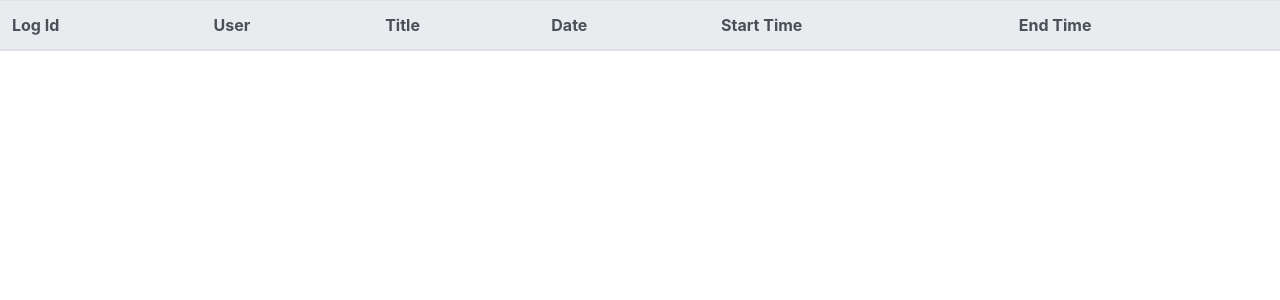
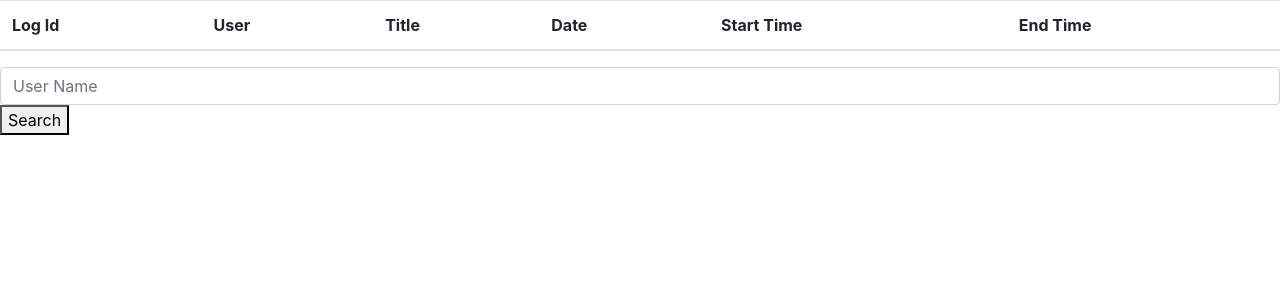
Before and after one commit to bleepster/timelog, a Django app: page /user-logs/ in a window 1280 px wide. Shown: the top 300 px of the page. Run offline with Django 3.2, Linux system fonts and the light colour scheme; lists and menus that the app fills with data are empty; some libraries are stand-ins or nearby versions.

Commit message:
search by username implementation

```diff
--- a/userlog/forms.py
+++ b/userlog/forms.py
@@ -21,7 +21,14 @@ class UserLogTimeInput(TimeInput):
 class UserTimeLogForm(ModelForm):
     class Meta:
         model = UserTimeLog
-        fields = ("username", "title", "description", "date", "start_time", "end_time")
+        fields = (
+            "username",
+            "title",
+            "description",
+            "date",
+            "start_time",
+            "end_time",
+        )
         widgets = {
             "username": EmailInput(
                 attrs={"class": "form-control", "placeholder": "User Name"}
@@ -38,3 +45,14 @@ class UserTimeLogForm(ModelForm):
                 attrs={"class": "form-control form-control-sm"}
             ),
         }
+
+
+class SearchTimeLogForm(ModelForm):
+    class Meta:
+        model = UserTimeLog
+        fields = ("username",)
+        widgets = {
+            "username": EmailInput(
+                attrs={"class": "form-control", "placeholder": "User Name"}
+            ),
+        }
--- a/userlog/templates/table_view.html
+++ b/userlog/templates/table_view.html
@@ -2,7 +2,7 @@
 {% block content %}
 <div class="contrainer">
     <table class="table table-hover">
-        <thead class="thead-light">
+        <thead class="thread-light">
             <tr>
                 <th scope="col">Log Id</th>
                 <th scope="col">User</th>
@@ -25,5 +25,20 @@
             {% endfor %}
         </tbody>
     </table>
+    <form action="search" method="get">
+        {% csrf_token %}
+
+        {{ form.non_field_errors }}
+
+        {% for hidden_field in form.hidden_fields %}
+        {{ hidden_field.errors }}
+        {{ hidden_field }}
+        {% endfor %}
+
+        <div>
+            {{ form.username }}
+        </div>
+        <button type="submit">Search</button>
+    </form>
 </div>
 {% endblock content %}
--- a/userlog/urls.py
+++ b/userlog/urls.py
@@ -1,9 +1,10 @@
 from django.urls import path
 
-from .views import userlog, create
+from .views import userlog, create, search
 
 urlpatterns = [
     path("", userlog, name="userlog"),
     path("<int:log_id>", userlog, name="userlog"),
+    path("search", search, name="search"),
     path("create", create, name="create"),
 ]
--- a/userlog/views.py
+++ b/userlog/views.py
@@ -2,14 +2,15 @@ from django.http import HttpResponse, Http404
 from django.template import loader
 
 from .models import UserTimeLog
-from .forms import UserTimeLogForm
+from .forms import UserTimeLogForm, SearchTimeLogForm
 
 
 def userlog(request, log_id=None):
     if not log_id:
+        form = SearchTimeLogForm()
         logs = UserTimeLog.objects.all()
         template = loader.get_template("table_view.html")
-        context = {"logs": logs}
+        context = {"logs": logs, "form": form}
         return HttpResponse(template.render(context, request))
     else:
         try:
@@ -29,6 +30,20 @@ def userlog(request, log_id=None):
             raise Http404("Log Does not exist")
 
 
+def search(request):
+    form = SearchTimeLogForm()
+    logs = []
+
+    if request.method == "GET":
+        user_name = request.GET["username"]
+        logs = UserTimeLog.objects.filter(username__exact=user_name)
+        form = SearchTimeLogForm()
+
+    template = loader.get_template("table_view.html")
+    context = {"logs": logs, "form": form}
+    return HttpResponse(template.render(context, request))
+
+
 def create(request):
     form = UserTimeLogForm()
     if request.method == "POST":
```
Also changed, not shown: README.md.
